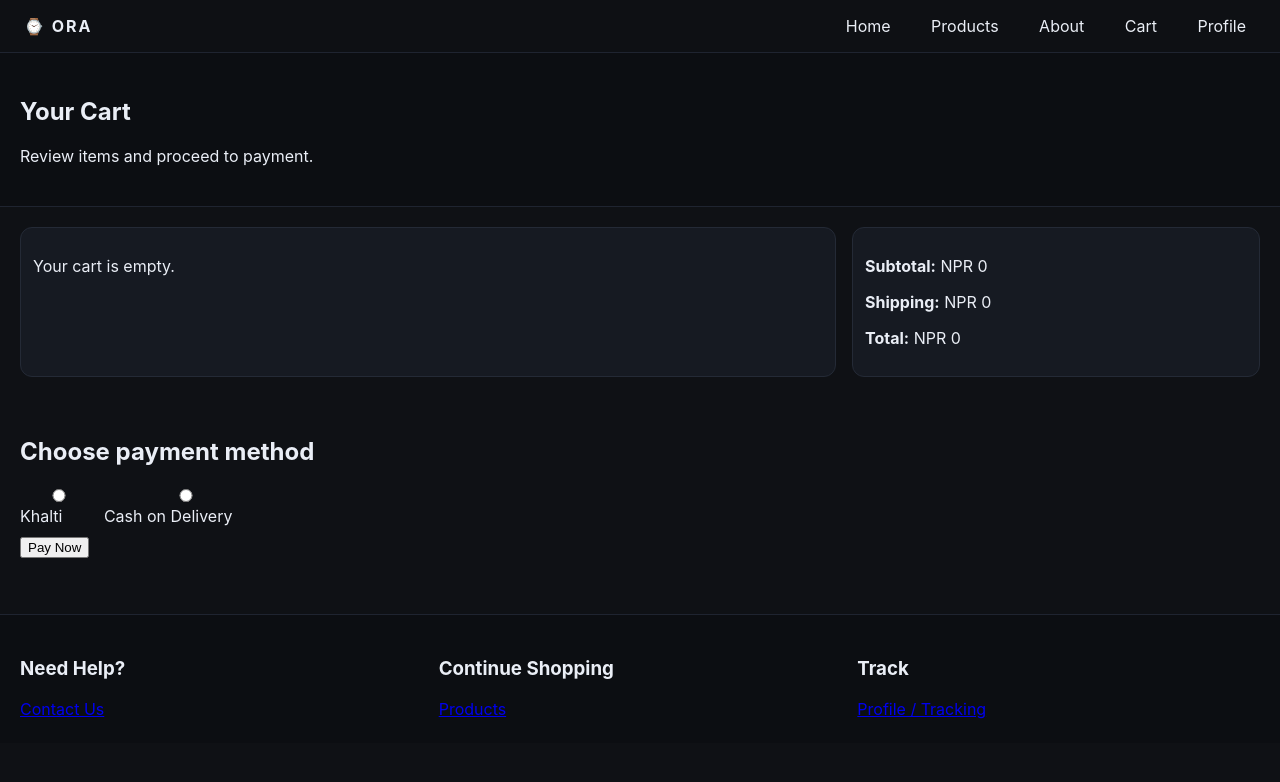
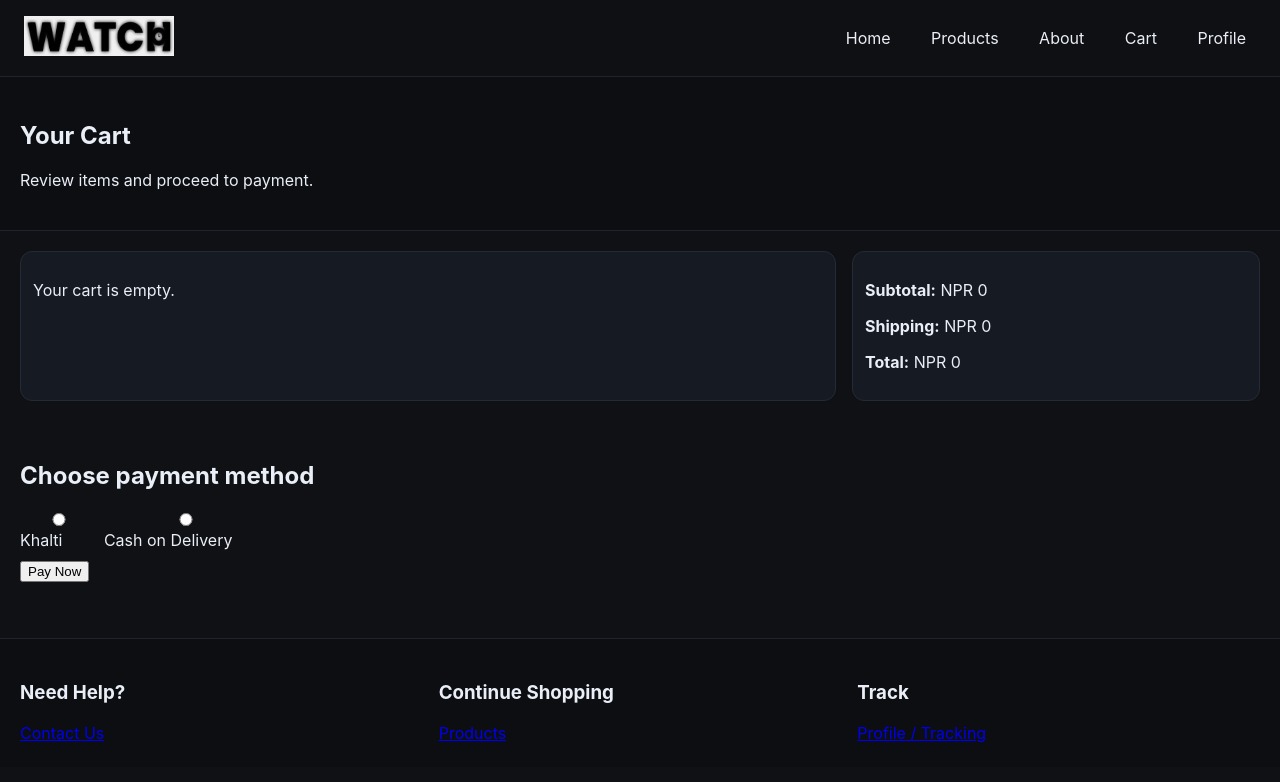
Before and after one commit to parasmanisah/e-commerce-watch-store, a website: page cart.html in a window 1280 px wide. Drawn offline with Linux system fonts and the light colour scheme.

Commit message:
adding logo in all pages

```diff
--- a/cart.html
+++ b/cart.html
@@ -9,8 +9,7 @@
 
 <nav class="navbar">
     <div class="logo">
-        <a href="index.html">⌚ ORA</a>
-    </div>
+        <a href="index.html"><img src="/assets/logo.png" alt="ORA" width="150px" height="40px"></a>    </div>
     <div class="links">
         <a href="index.html">Home</a>
         <a href="products.html">Products</a>
```
Also changed, not shown: about.html (+1 -2 lines), payment-success.html (+1 -1 lines), products.html (+1 -2 lines), profile.html (+1 -2 lines).
